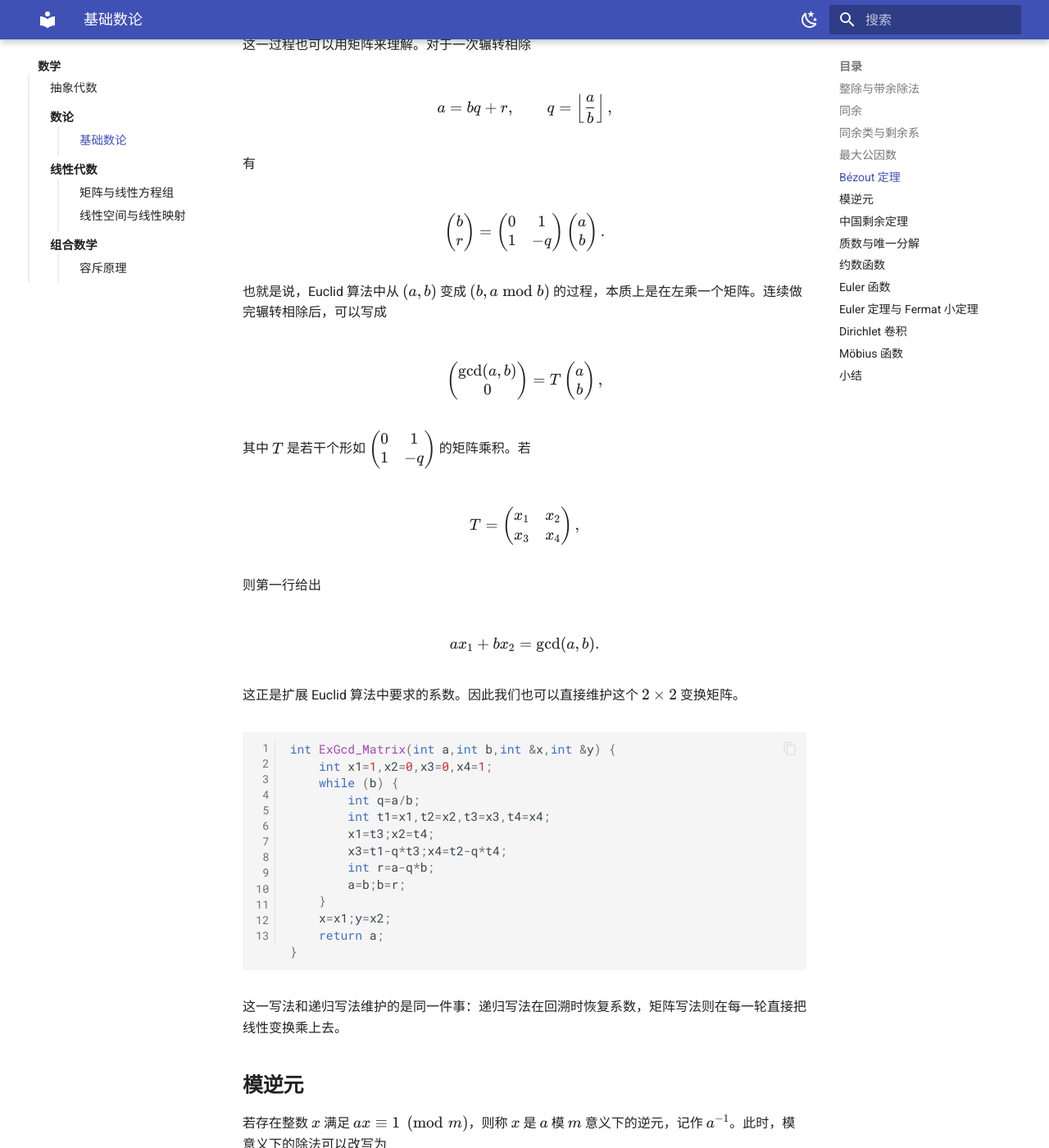
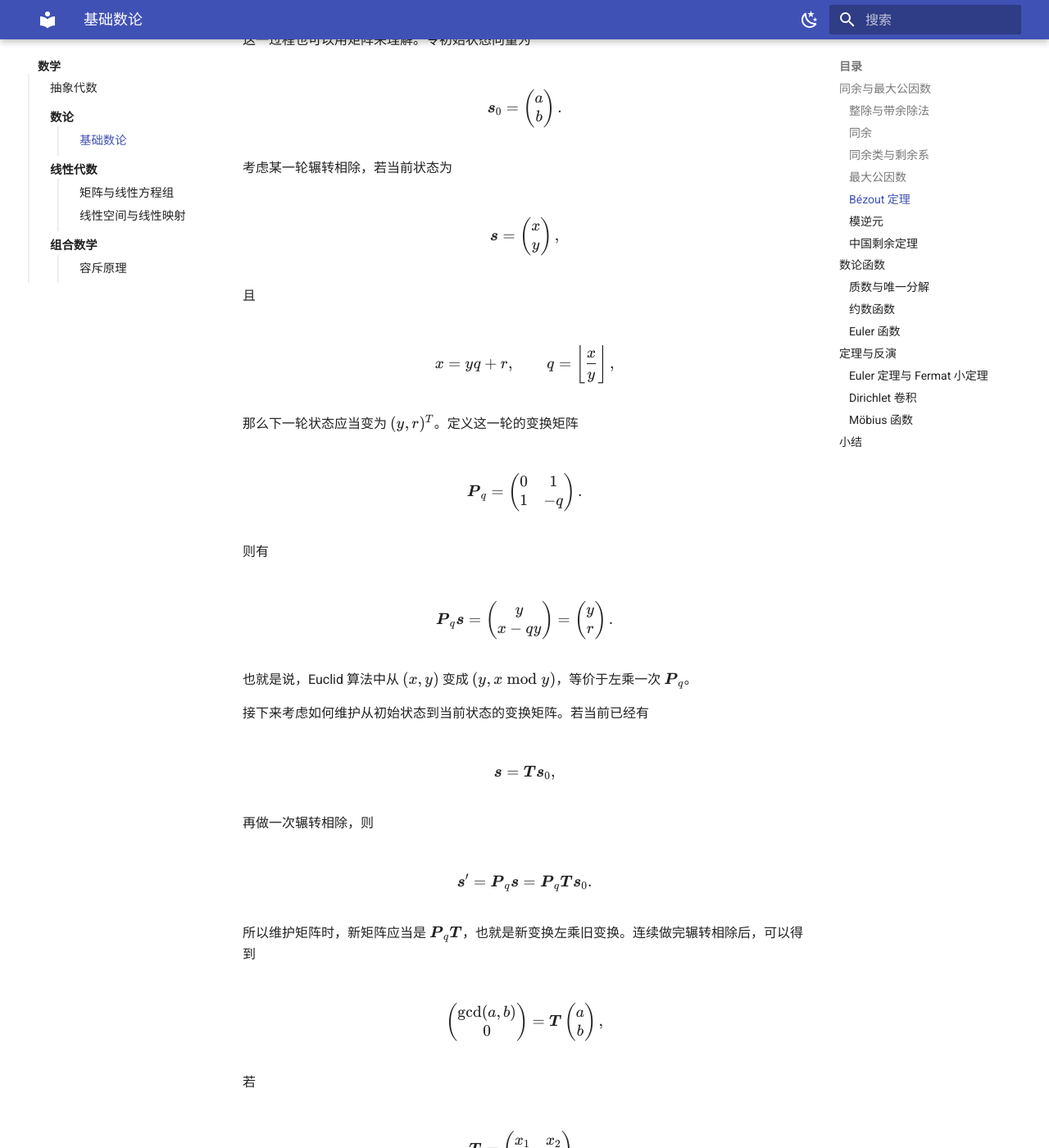
Before and after one commit to Ehundategh/Blog, an MkDocs documentation site: the page built from docs/math/number-theory/basic.md, in a window 1280 px wide and 1400 px high, scrolled down 3812 px. Shown: the whole window at 82% size. Built offline with MkDocs 1.6.1 and Material for MkDocs 9.7.7, drawn with Linux system fonts in a browser that asks for light colours; some of the changed text lies outside the part shown.

Commit message:
Refine number theory notation

````diff
--- a/docs/math/number-theory/basic.md
+++ b/docs/math/number-theory/basic.md
@@ -4,7 +4,9 @@
 
 基础数论中反复出现的线索可以概括为：带余除法给出同余，Euclid 算法给出最大公因数，Bézout 定理刻画逆元；再由质因数分解得到约数函数、Euler 函数，最后用简化剩余系推出 Euler 定理与 Fermat 小定理，并用 Dirichlet 卷积的语言引出 Möbius 函数与 Möbius 反演。
 
-## 整除与带余除法
+## 同余与最大公因数
+
+### 整除与带余除法
 
 给定 $a,b\in\mathbb Z$ 且 $b\ne 0$。若存在 $c\in\mathbb Z$ 使得 $a=bc$，则称 $b$ 整除 $a$，记作 $b\mid a$；否则记作 $b\nmid a$。
 
@@ -18,7 +20,7 @@
 
 ??? proof "证明"
 
-    取 $q=\left\lfloor\dfrac ab\right\rfloor$，$r=a-bq$。由下取整的定义立刻有 $0\le r<b$，所以存在性成立。
+    取 $q=\left\lfloor\dfrac{a}{b}\right\rfloor$，$r=a-bq$。由下取整的定义立刻有 $0\le r<b$，所以存在性成立。
 
     若另有 $a=bq'+r'$，其中 $0\le r'<b$，则
 
@@ -28,7 +30,7 @@
 
     右侧绝对值小于 $b$，左侧又是 $b$ 的倍数，所以两边只能同时为 $0$。于是 $q=q'$，$r=r'$。
 
-## 同余
+### 同余
 
 给定正整数 $m$，如果 $m\mid(a-b)$，就称 $a,b$ 在模 $m$ 意义下同余，记作
 
@@ -86,7 +88,7 @@
 
 但是除法不能照搬这个结论。由 $ac\equiv bc\pmod m$ 一般不能直接约去 $c$；只有当 $c$ 在模 $m$ 意义下存在逆元时，才能把除以 $c$ 改写成乘上 $c$ 的逆元。
 
-## 同余类与剩余系
+### 同余类与剩余系
 
 给定模数 $m$，与整数 $a$ 同余的所有整数构成集合
 
@@ -118,7 +120,7 @@
 
 例如，模 $10$ 中与 $10$ 互质的同余类为 $\{\overline1,\overline3,\overline7,\overline9\}$，取代表元后，$\{1,3,7,9\}$ 构成一个简化剩余系，所以 $\varphi(10)=4$。注意我们只关心每个数所在的同余类，因此 $\{11,13,17,19\}$ 也是模 $10$ 的简化剩余系。
 
-## 最大公因数
+### 最大公因数
 
 给定不全为 $0$ 的整数 $a,b$，同时整除 $a,b$ 的正整数称为它们的公因数，其中最大的一个称为最大公因数，记作 $\gcd(a,b)$。
 
@@ -156,7 +158,7 @@
 }
 ```
 
-## Bézout 定理
+### Bézout 定理
 
 ???+ theorem "Bézout 定理"
 
@@ -201,31 +203,77 @@
 }
 ```
 
-这一过程也可以用矩阵来理解。对于一次辗转相除
+这一过程也可以用矩阵来理解。令初始状态向量为
 
 $$
-a=bq+r,\qquad q=\left\lfloor\dfrac ab\right\rfloor,
-$$
-
-有
-
-$$
-\begin{pmatrix}
-b\\
-r
-\end{pmatrix}
-=
-\begin{pmatrix}
-0&1\\
-1&-q
-\end{pmatrix}
+\boldsymbol{s}_0=
 \begin{pmatrix}
 a\\
 b
 \end{pmatrix}.
 $$
 
-也就是说，Euclid 算法中从 $(a,b)$ 变成 $(b,a\bmod b)$ 的过程，本质上是在左乘一个矩阵。连续做完辗转相除后，可以写成
+考虑某一轮辗转相除，若当前状态为
+
+$$
+\boldsymbol{s}=
+\begin{pmatrix}
+x\\
+y
+\end{pmatrix},
+$$
+
+且
+
+$$
+x=yq+r,\qquad q=\left\lfloor\dfrac{x}{y}\right\rfloor,
+$$
+
+那么下一轮状态应当变为 $(y,r)^T$。定义这一轮的变换矩阵
+
+$$
+\boldsymbol{P}_q=
+\begin{pmatrix}
+0&1\\
+1&-q
+\end{pmatrix}.
+$$
+
+则有
+
+$$
+\boldsymbol{P}_q\boldsymbol{s}
+=
+\begin{pmatrix}
+y\\
+x-qy
+\end{pmatrix}
+=
+\begin{pmatrix}
+y\\
+r
+\end{pmatrix}.
+$$
+
+也就是说，Euclid 算法中从 $(x,y)$ 变成 $(y,x\bmod y)$，等价于左乘一次 $\boldsymbol{P}_q$。
+
+接下来考虑如何维护从初始状态到当前状态的变换矩阵。若当前已经有
+
+$$
+\boldsymbol{s}=\boldsymbol{T}\boldsymbol{s}_0,
+$$
+
+再做一次辗转相除，则
+
+$$
+\boldsymbol{s}'
+=
+\boldsymbol{P}_q\boldsymbol{s}
+=
+\boldsymbol{P}_q\boldsymbol{T}\boldsymbol{s}_0.
+$$
+
+所以维护矩阵时，新矩阵应当是 $\boldsymbol{P}_q\boldsymbol{T}$，也就是新变换左乘旧变换。连续做完辗转相除后，可以得到
 
 $$
 \begin{pmatrix}
@@ -233,17 +281,17 @@
 0
 \end{pmatrix}
 =
-T
+\boldsymbol{T}
 \begin{pmatrix}
 a\\
 b
 \end{pmatrix},
 $$
 
-其中 $T$ 是若干个形如 $\begin{pmatrix}0&1\\1&-q\end{pmatrix}$ 的矩阵乘积。若
+若
 
 $$
-T=
+\boldsymbol{T}=
 \begin{pmatrix}
 x_1&x_2\\
 x_3&x_4
@@ -259,29 +307,57 @@
 这正是扩展 Euclid 算法中要求的系数。因此我们也可以直接维护这个 $2\times2$ 变换矩阵。
 
 ```cpp
+struct Matrix{
+    long long Num[3][3];
+    void Init(){
+        for(int i=1;i<=2;i++) for(int j=1;j<=2;j++) Num[i][j]=0;
+    }
+};
+Matrix operator*(Matrix a,Matrix b){
+    Matrix Ret;Ret.Init();
+    for(int i=1;i<=2;i++){
+        for(int j=1;j<=2;j++){
+            for(int k=1;k<=2;k++){
+                Ret.Num[i][j]+=a.Num[i][k]*b.Num[k][j];
+            }
+        }
+    }
+    return Ret;
+}
+Matrix Unit(){
+    Matrix Ret;Ret.Init();
+    Ret.Num[1][1]=Ret.Num[2][2]=1;
+    return Ret;
+}
+Matrix Make(int q){
+    Matrix Ret;Ret.Init();
+    Ret.Num[1][2]=1;
+    Ret.Num[2][1]=1;
+    Ret.Num[2][2]=-q;
+    return Ret;
+}
 int ExGcd_Matrix(int a,int b,int &x,int &y) {
-    int x1=1,x2=0,x3=0,x4=1;
+    Matrix Val=Unit();
     while (b) {
         int q=a/b;
-        int t1=x1,t2=x2,t3=x3,t4=x4;
-        x1=t3;x2=t4;
-        x3=t1-q*t3;x4=t2-q*t4;
+        Matrix Now=Make(q);
+        Val=Now*Val;
         int r=a-q*b;
         a=b;b=r;
     }
-    x=x1;y=x2;
+    x=Val.Num[1][1];y=Val.Num[1][2];
     return a;
 }
 ```
 
-这一写法和递归写法维护的是同一件事：递归写法在回溯时恢复系数，矩阵写法则在每一轮直接把线性变换乘上去。
+这一写法和递归写法维护的是同一件事：递归写法在回溯时恢复系数，矩阵写法则把每一轮变换直接左乘到 $\boldsymbol{T}$ 上。最后 $\boldsymbol{T}$ 的第一行就是 $\gcd(a,b)$ 关于初始 $a,b$ 的线性表示。
 
-## 模逆元
+### 模逆元
 
 若存在整数 $x$ 满足 $ax\equiv1\pmod m$，则称 $x$ 是 $a$ 模 $m$ 意义下的逆元，记作 $a^{-1}$。此时，模意义下的除法可以改写为
 
 $$
-\dfrac ba\equiv b\cdot a^{-1}\pmod m.
+\dfrac{b}{a}\equiv b\cdot a^{-1}\pmod m.
 $$
 
 ???+ theorem "逆元存在判别"
@@ -341,7 +417,7 @@
 }
 ```
 
-## 中国剩余定理
+### 中国剩余定理
 
 ???+ theorem "中国剩余定理"
 
@@ -386,7 +462,9 @@
 
     故 $s\mid q$，从而 $rs\mid n$。对两两互质的 $m_i$ 反复使用这一结论，得到 $M\mid(x-y)$，即 $x\equiv y\pmod M$，唯一性成立。
 
-## 质数与唯一分解
+## 数论函数
+
+### 质数与唯一分解
 
 大于 $1$ 的正整数 $p$，如果它的正因数只有 $1$ 和 $p$，就称 $p$ 为质数；大于 $1$ 且不是质数的正整数称为合数。
 
@@ -432,7 +510,7 @@
 
 其中 $p_1,p_2,\ldots,p_k$ 是两两不同的质数，$\alpha_i\in\mathbb Z^+$。这一表示把关于因数的问题转化为了对每个指数 $\alpha_i$ 的独立选择。
 
-## 约数函数
+### 约数函数
 
 ???+ theorem "约数个数与约数和"
 
@@ -469,7 +547,7 @@
 
     这正是所给的约数和公式。
 
-## Euler 函数
+### Euler 函数
 
 Euler 函数 $\varphi(n)$ 表示 $1,2,\ldots,n$ 中与 $n$ 互质的整数个数。等价地，它也是模 $n$ 的简化剩余系所含元素个数。
 
@@ -583,7 +661,45 @@
 }
 ```
 
-## Euler 定理与 Fermat 小定理
+## 定理与反演
+
+### Euler 定理与 Fermat 小定理
+
+???+ theorem "简化剩余系的乘法重排"
+
+    若 $\gcd(a,m)=1$，且 $r_1,r_2,\ldots,r_{\varphi(m)}$ 是模 $m$ 的一个简化剩余系，则
+
+    $$
+    ar_1,ar_2,\ldots,ar_{\varphi(m)}
+    $$
+
+    仍然是模 $m$ 的一个简化剩余系。
+
+??? proof "证明"
+
+    首先，任取 $i$，因为 $\gcd(a,m)=1$ 且 $\gcd(r_i,m)=1$，所以
+
+    $$
+    \gcd(ar_i,m)=1.
+    $$
+
+    也就是说，$ar_i$ 一定落在与 $m$ 互质的同余类中。
+
+    接下来只需要证明这些同余类两两不同。若存在 $i\ne j$ 使得
+
+    $$
+    ar_i\equiv ar_j\pmod m,
+    $$
+
+    由于 $\gcd(a,m)=1$，根据前面的约去同因子结论，可以得到
+
+    $$
+    r_i\equiv r_j\pmod m,
+    $$
+
+    这与 $r_1,r_2,\ldots,r_{\varphi(m)}$ 是简化剩余系矛盾。
+
+    因此 $ar_1,ar_2,\ldots,ar_{\varphi(m)}$ 恰好给出了所有与 $m$ 互质的同余类，也就是一个新的简化剩余系。
 
 ???+ theorem "Euler 定理"
 
@@ -595,7 +711,7 @@
 
 ??? proof "证明"
 
-    取模 $m$ 的一个简化剩余系 $r_1,r_2,\ldots,r_{\varphi(m)}$。前面已经证明，$ar_1,ar_2,\ldots,ar_{\varphi(m)}$ 仍是一个简化剩余系，因此两组元素的乘积同余：
+    取模 $m$ 的一个简化剩余系 $r_1,r_2,\ldots,r_{\varphi(m)}$。由上一条结论，$ar_1,ar_2,\ldots,ar_{\varphi(m)}$ 仍是一个简化剩余系，因此两组元素的乘积同余：
 
     $$
     a^{\varphi(m)}
@@ -817,7 +933,7 @@
     &=
     \sum_{d_1\mid a}\sum_{d_2\mid b}
     f(d_1d_2)
-    g\left(\dfrac a{d_1}\cdot\dfrac b{d_2}\right).
+    g\left(\dfrac{a}{d_1}\cdot\dfrac{b}{d_2}\right).
     \end{aligned}
     $$
 
@@ -826,8 +942,8 @@
     $$
     \sum_{d_1\mid a}\sum_{d_2\mid b}
     f(d_1)f(d_2)
-    g\left(\dfrac a{d_1}\right)
-    g\left(\dfrac b{d_2}\right).
+    g\left(\dfrac{a}{d_1}\right)
+    g\left(\dfrac{b}{d_2}\right).
     $$
 
     将两重和拆开，得到
@@ -854,7 +970,7 @@
 \mu * \mathbf 1=\varepsilon.
 $$
 
-## Möbius 函数
+### Möbius 函数
 
 Möbius 函数 $\mu(n)$ 定义为
 
````
Also changed, not shown: other parts of docs/math/number-theory/basic.md (+26 -26 lines).
